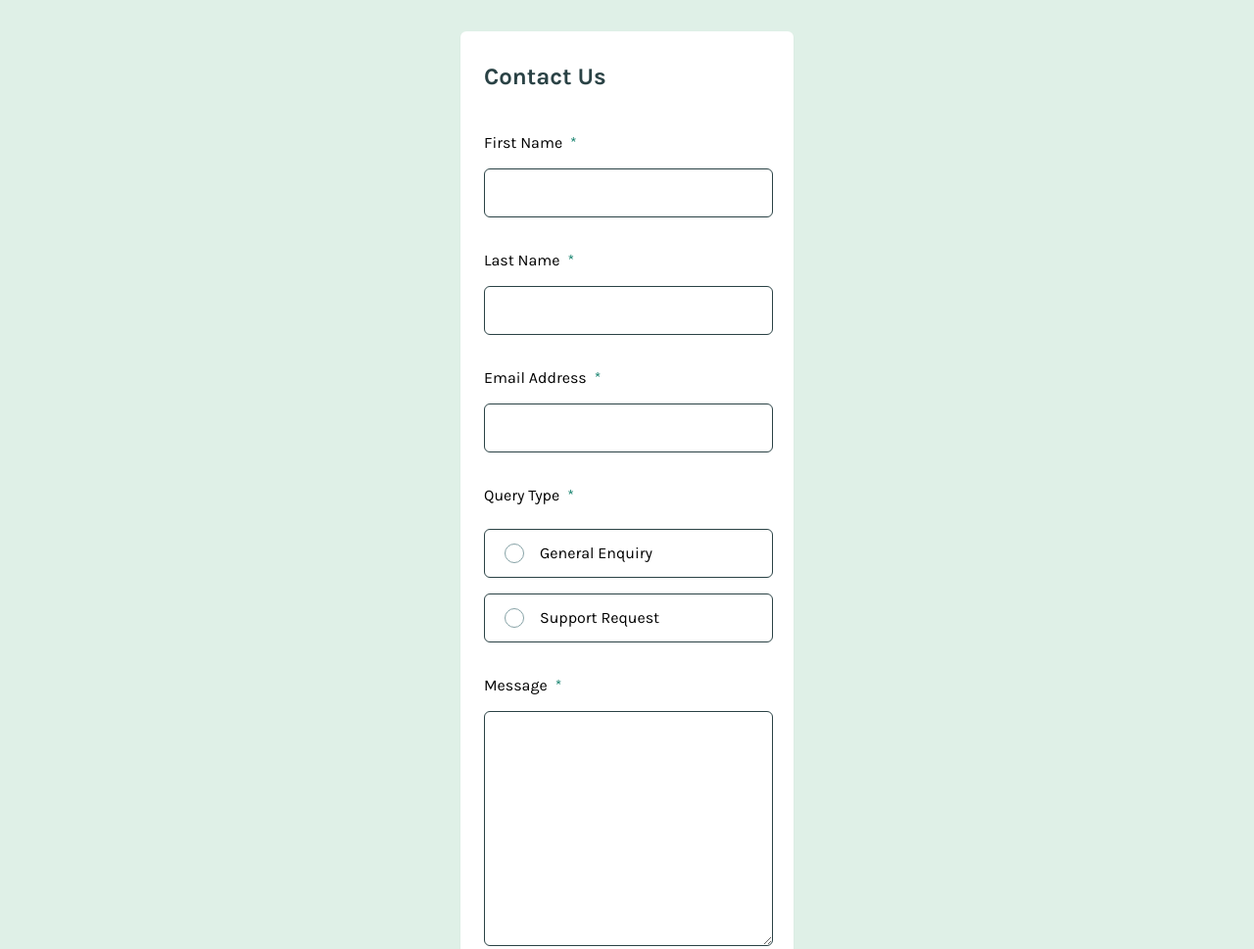
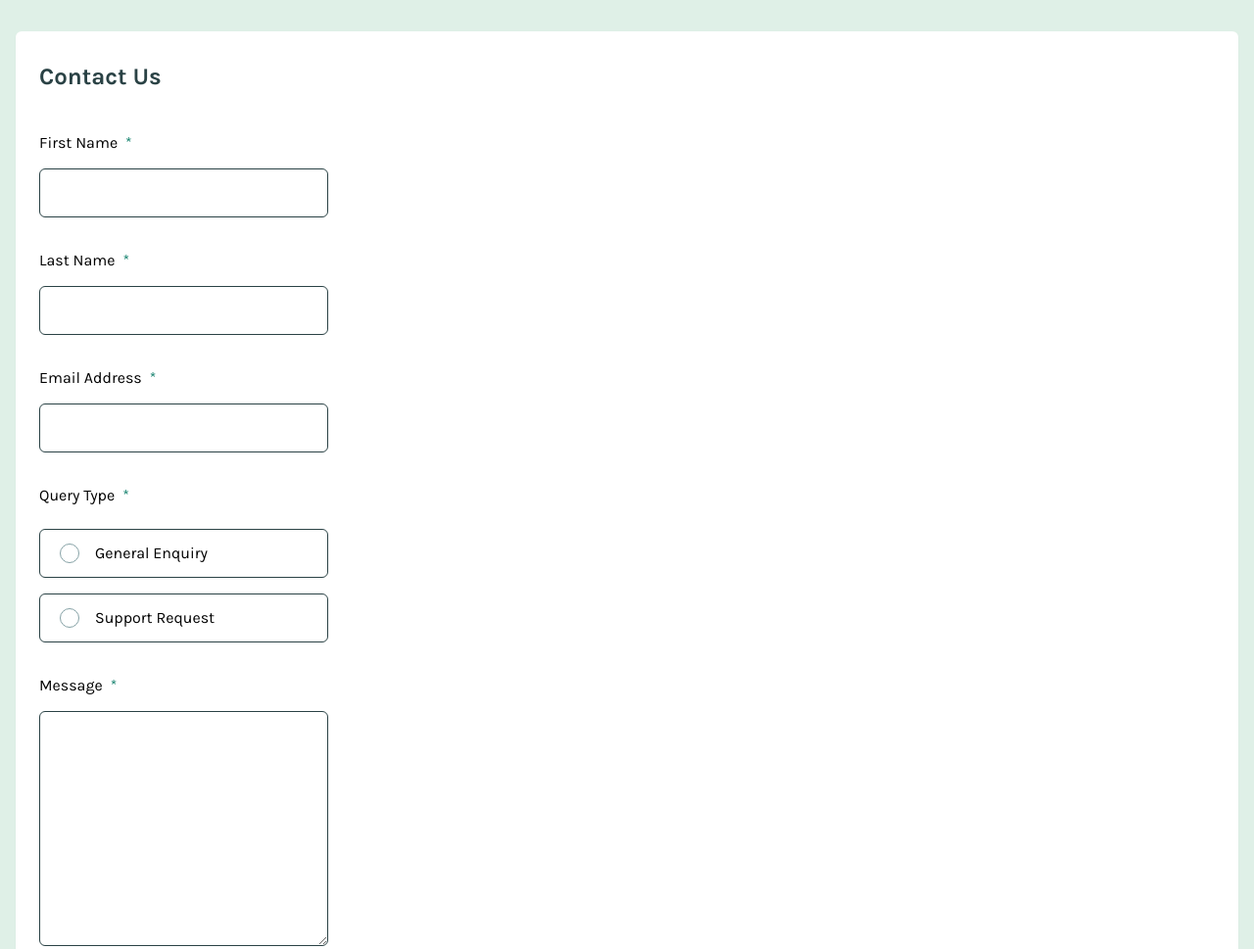
Before and after one commit to Abaljerind/contact-form-main, a website: page index.html in a window 1280 px wide. Shown: the top 969 px of the page at 98% size. Drawn offline with Linux system fonts and the light colour scheme.

Commit message:
fix margin of section & group firstname & lastname

```diff
--- a/index.html
+++ b/index.html
@@ -19,13 +19,14 @@
   </head>
   <body class="m-0 flex h-full items-center justify-center bg-green-sm">
     <section
-      class="container my-8 max-w-[340px] rounded-md bg-white font-karla shadow-sm"
+      class="container mx-4 my-8 rounded-md bg-white font-karla shadow-sm"
     >
       <h2 class="mb-10 ml-6 mt-[30px] text-2xl font-bold text-grey-xl">
         Contact Us
       </h2>
       <div class="">
         <form class="ml-6" id="contactForm">
+          <div class="">
             <div class="mb-8 flex flex-col">
               <label
                 for="firstName"
@@ -53,6 +54,7 @@
                 required
                 class="h-[50px] w-[295px] cursor-pointer rounded-md border border-grey-xl px-3 text-xl outline-none hover:border-green-md focus:border-green-md active:border-green-md"
               />
+            </div>
           </div>
           <div class="mb-8 flex flex-col">
             <label
```
Also changed, not shown: src/css/output.css. Lines whose indentation alone changed are shown as unchanged.
